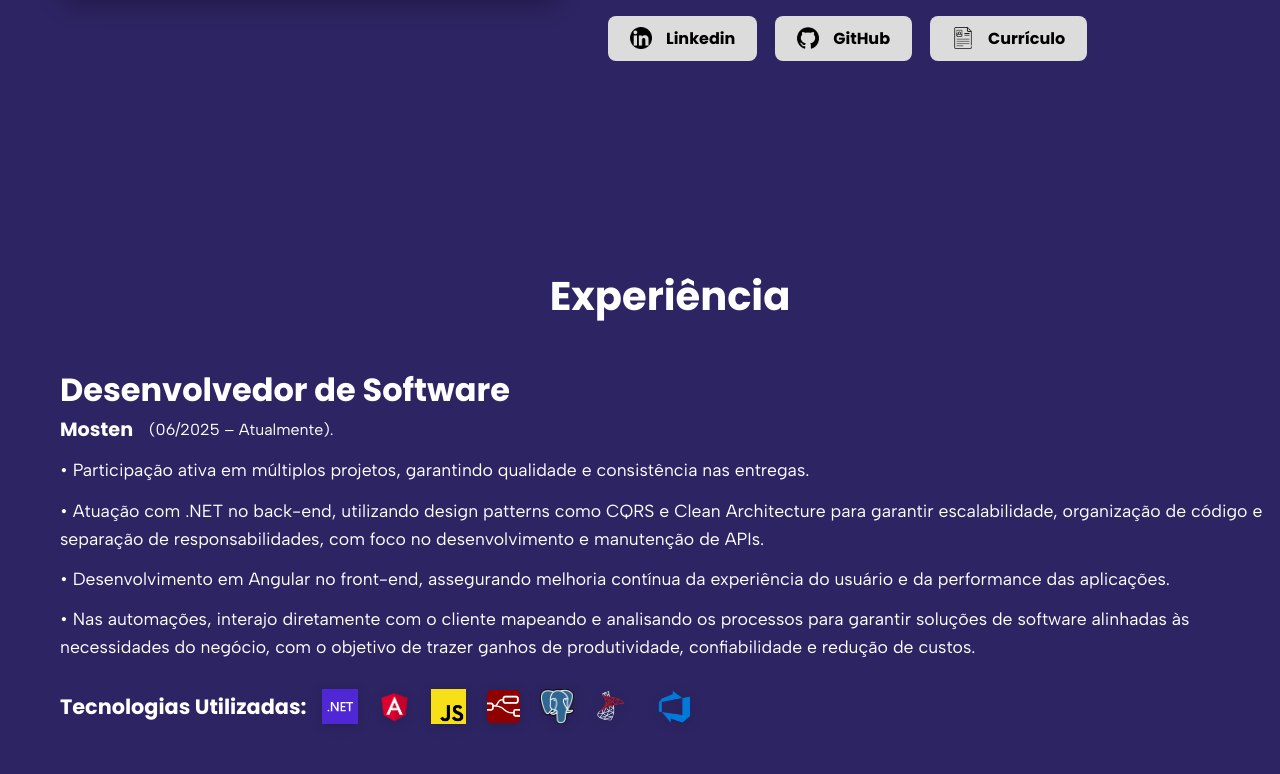
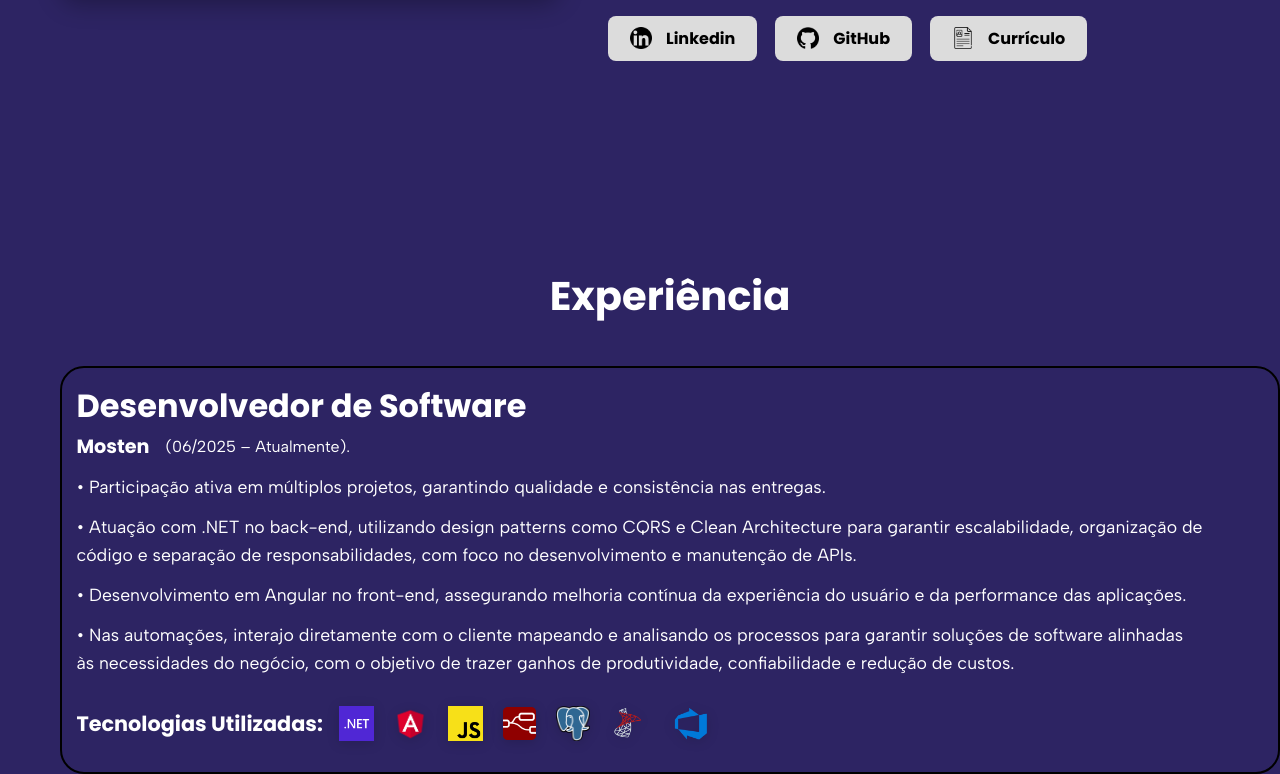
Before and after one commit to joaomendes27/portfolio, an Angular app: page / in a window 1280 px wide. Shown: the part 561-1335 px from the top of the page. Before the commit the page ends 1303 px from the top, so only its background shows below. Built offline with nearby package versions, Linux system fonts and the light colour scheme.

Commit message:
feat: melhorando experiencia

```diff
--- a/src/app/app.html
+++ b/src/app/app.html
@@ -1,2 +1,3 @@
 <app-home></app-home>
-<app-experience data-aos="fade-down"></app-experience>
+
+<app-experience data-aos="fade-up" data-aos-duration="600"></app-experience>
--- a/src/app/components/experience/experience.scss
+++ b/src/app/components/experience/experience.scss
@@ -1,8 +1,9 @@
 @import "../../../styles.scss";
 
 .experience-container {
-  width: 100vw;
+  width: 100%;
   background: $color-bg-main;
+
   color: #fff;
   display: flex;
   flex-direction: column;
@@ -48,15 +49,20 @@
 }
 .experience-info {
   display: flex;
+  max-width: 100%;
   flex-direction: column;
   gap: 12px;
   justify-content: flex-start;
+  border: 2px solid #000000;
+  border-radius: 1.5rem;
+  padding: 0.9rem;
 
   p {
     font-size: 1.1rem;
     font-family: $font-albert;
     margin: 0;
     line-height: 1.6;
+    max-width: 95%;
   }
   .title-row {
     display: flex;
--- a/src/app/components/home/home.scss
+++ b/src/app/components/home/home.scss
@@ -7,7 +7,7 @@
 }
 
 .home-container {
-  width: 100vw;
+  width: 100%;
   min-height: 100vh;
   background: $color-bg-main;
   color: #fff;
--- a/src/styles.scss
+++ b/src/styles.scss
@@ -10,7 +10,9 @@ app-root {
   background-color: $color-bg-main;
   height: 100%;
   min-height: 100vh;
-  width: 100vw;
+  max-width: 100vw;
+
+  width: 100%;
   margin: 0;
   padding: 0;
   box-sizing: border-box;
```
